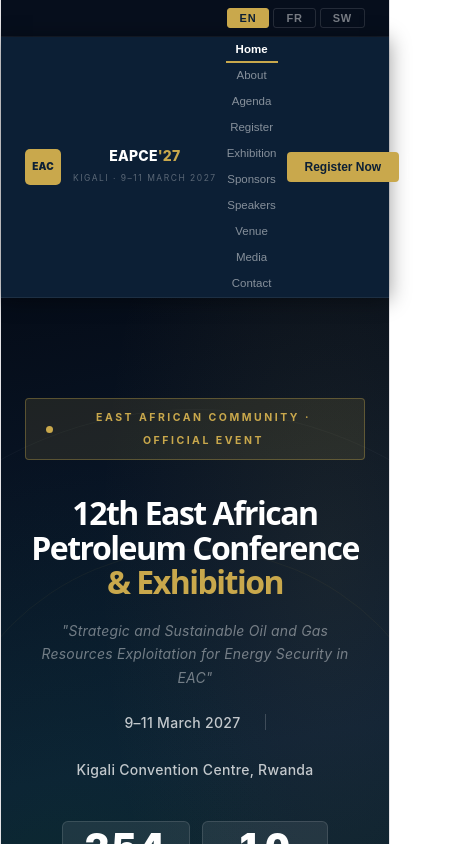
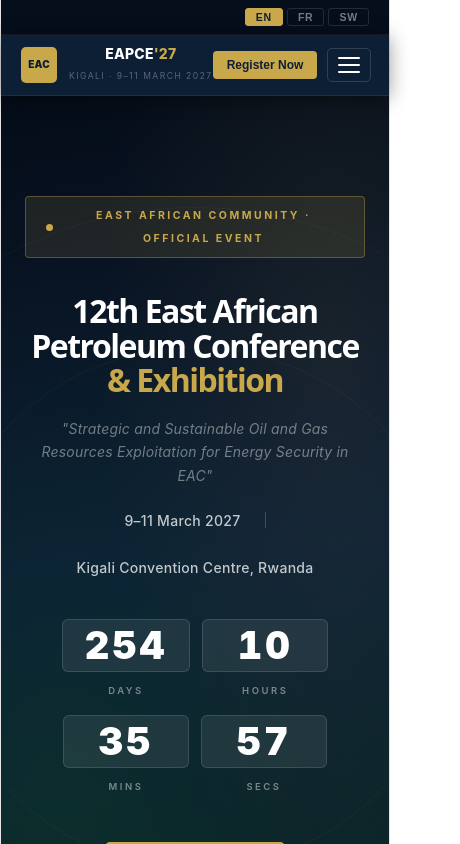
Before and after one commit to MutuzoCFoxx/eapce27-demo, a React (Vite) app: page / in a window 390 px wide. Shown: the top 844 px of the page, 460 px wide, since content can reach past the window. Built offline with nearby package versions, Linux system fonts and the light colour scheme.

Commit message:
Add responsive mobile hamburger nav (breakpoint 960px)

```diff
--- a/src/App.jsx
+++ b/src/App.jsx
@@ -346,45 +346,96 @@
 function Nav({ page, setPage }) {
   const { lang, setLang } = useContext(LangContext);
   const T = TR[lang];
+  const [menuOpen, setMenuOpen] = useState(false);
+  const [isMobile, setIsMobile] = useState(() => typeof window !== "undefined" && window.innerWidth < 960);
+
+  useEffect(() => {
+    const fn = () => setIsMobile(window.innerWidth < 960);
+    window.addEventListener("resize", fn);
+    return () => window.removeEventListener("resize", fn);
+  }, []);
+
+  useEffect(() => { setMenuOpen(false); }, [page]);
+
   const navKeys = ["Home","About","Agenda","Register","Exhibition","Sponsors","Speakers","Venue","Media","Contact"];
   const navKeyMap = { Home:"navHome", About:"navAbout", Agenda:"navAgenda", Register:"navRegister", Exhibition:"navExhibition", Sponsors:"navSponsors", Speakers:"navSpeakers", Venue:"navVenue", Media:"navMedia", Contact:"navContact" };
-  const langLabels = { en: "EN · English", fr: "FR · Français", sw: "SW · Kiswahili" };
+
   return (
     <div style={{ position: "sticky", top: 0, zIndex: 200 }}>
-      {/* Top utility bar — language switcher */}
-      <div style={{ background: "#060e1c", borderBottom: "1px solid rgba(255,255,255,0.06)", padding: "0 24px" }}>
-        <div style={{ maxWidth: 1280, margin: "0 auto", display: "flex", justifyContent: "flex-end", alignItems: "center", height: 36, gap: 4 }}>
+      {/* Language bar */}
+      <div style={{ background: "#060e1c", borderBottom: "1px solid rgba(255,255,255,0.06)", padding: "0 20px" }}>
+        <div style={{ maxWidth: 1280, margin: "0 auto", display: "flex", justifyContent: "flex-end", alignItems: "center", height: 34, gap: 4 }}>
           {["en","fr","sw"].map(l => (
             <button key={l} onClick={() => setLang(l)}
-              style={{ background: lang === l ? C.gold : "transparent", color: lang === l ? C.navy : "rgba(255,255,255,0.45)", border: `1px solid ${lang === l ? C.gold : "rgba(255,255,255,0.12)"}`, padding: "3px 12px", borderRadius: 3, cursor: "pointer", fontSize: 11, fontWeight: 700, letterSpacing: 0.8, textTransform: "uppercase", transition: "all 0.15s" }}>
+              style={{ background: lang === l ? C.gold : "transparent", color: lang === l ? C.navy : "rgba(255,255,255,0.45)", border: `1px solid ${lang === l ? C.gold : "rgba(255,255,255,0.12)"}`, padding: "2px 10px", borderRadius: 3, cursor: "pointer", fontSize: 10.5, fontWeight: 700, letterSpacing: 0.8, textTransform: "uppercase" }}>
               {l.toUpperCase()}
             </button>
           ))}
         </div>
       </div>
-      {/* Main nav */}
+
+      {/* Main nav bar */}
       <nav style={{ background: C.navy, boxShadow: "0 2px 20px rgba(0,0,0,0.4)", borderBottom: "1px solid rgba(255,255,255,0.07)" }}>
-        <div style={{ maxWidth: 1280, margin: "0 auto", padding: "0 24px", display: "flex", alignItems: "center", justifyContent: "space-between", minHeight: 62 }}>
+        <div style={{ maxWidth: 1280, margin: "0 auto", padding: "0 20px", display: "flex", alignItems: "center", justifyContent: "space-between", minHeight: 60 }}>
+
+          {/* Logo */}
           <div style={{ display: "flex", alignItems: "center", gap: 12, cursor: "pointer", flexShrink: 0 }} onClick={() => setPage("Home")}>
             <div style={{ width: 36, height: 36, borderRadius: 5, background: C.gold, display: "flex", alignItems: "center", justifyContent: "center", fontSize: 10, fontWeight: 900, color: C.navy }}>EAC</div>
             <div>
-              <div style={{ color: "#ffffff", fontWeight: 800, fontSize: 14 }}>EAPCE<span style={{ color: C.gold }}>'27</span></div>
+              <div style={{ color: "#fff", fontWeight: 800, fontSize: 14 }}>EAPCE<span style={{ color: C.gold }}>'27</span></div>
               <div style={{ color: "rgba(255,255,255,0.32)", fontSize: 8.5, letterSpacing: 1.5, textTransform: "uppercase" }}>Kigali · 9–11 March 2027</div>
             </div>
           </div>
-          <div style={{ display: "flex", alignItems: "center", gap: 0, flexWrap: "wrap", justifyContent: "center" }}>
+
+          {/* Desktop links */}
+          {!isMobile && (
+            <div style={{ display: "flex", alignItems: "center" }}>
+              {navKeys.map(p => (
+                <button key={p} onClick={() => setPage(p)}
+                  style={{ background: "transparent", color: page === p ? "#fff" : "rgba(255,255,255,0.5)", border: "none", padding: "6px 9px", cursor: "pointer", fontSize: 11.5, fontWeight: page === p ? 700 : 400, borderBottom: page === p ? `2px solid ${C.gold}` : "2px solid transparent", whiteSpace: "nowrap" }}>
+                  {T[navKeyMap[p]]}
+                </button>
+              ))}
+            </div>
+          )}
+
+          {/* Desktop right buttons */}
+          {!isMobile && (
+            <div style={{ display: "flex", gap: 8, flexShrink: 0 }}>
+              <button onClick={() => setPage("Register")} style={{ background: C.gold, color: C.navy, border: "none", padding: "8px 16px", borderRadius: 4, cursor: "pointer", fontSize: 12, fontWeight: 800, whiteSpace: "nowrap" }}>{T.registerNow}</button>
+              <button onClick={() => setPage("Admin")} style={{ background: "transparent", color: "rgba(255,255,255,0.22)", border: "1px solid rgba(255,255,255,0.1)", padding: "7px 10px", borderRadius: 4, cursor: "pointer", fontSize: 11 }}>{T.navAdmin}</button>
+            </div>
+          )}
+
+          {/* Mobile: Register + Hamburger */}
+          {isMobile && (
+            <div style={{ display: "flex", alignItems: "center", gap: 10 }}>
+              <button onClick={() => setPage("Register")} style={{ background: C.gold, color: C.navy, border: "none", padding: "7px 14px", borderRadius: 4, cursor: "pointer", fontSize: 12, fontWeight: 800, whiteSpace: "nowrap" }}>{T.registerNow}</button>
+              <button onClick={() => setMenuOpen(o => !o)}
+                aria-label="Menu"
+                style={{ background: menuOpen ? "rgba(201,168,76,0.15)" : "transparent", border: `1px solid ${menuOpen ? C.gold : "rgba(255,255,255,0.15)"}`, padding: "8px 10px", borderRadius: 5, cursor: "pointer", display: "flex", flexDirection: "column", gap: 5, alignItems: "center", justifyContent: "center" }}>
+                <span style={{ display: "block", width: 22, height: 2, background: menuOpen ? C.gold : "#fff", borderRadius: 2, transform: menuOpen ? "rotate(45deg) translateY(7px)" : "none", transition: "all 0.2s" }} />
+                <span style={{ display: "block", width: 22, height: 2, background: menuOpen ? "transparent" : "#fff", borderRadius: 2, opacity: menuOpen ? 0 : 1, transition: "all 0.2s" }} />
+                <span style={{ display: "block", width: 22, height: 2, background: menuOpen ? C.gold : "#fff", borderRadius: 2, transform: menuOpen ? "rotate(-45deg) translateY(-7px)" : "none", transition: "all 0.2s" }} />
+              </button>
+            </div>
+          )}
+        </div>
+
+        {/* Mobile dropdown */}
+        {isMobile && menuOpen && (
+          <div style={{ background: "#08172a", borderTop: `2px solid ${C.gold}` }}>
             {navKeys.map(p => (
               <button key={p} onClick={() => setPage(p)}
-                style={{ background: "transparent", color: page === p ? "#ffffff" : "rgba(255,255,255,0.5)", border: "none", padding: "6px 10px", cursor: "pointer", fontSize: 11.5, fontWeight: page === p ? 700 : 400, borderBottom: page === p ? `2px solid ${C.gold}` : "2px solid transparent", whiteSpace: "nowrap" }}>
+                style={{ display: "block", width: "100%", textAlign: "left", background: page === p ? "rgba(201,168,76,0.1)" : "transparent", color: page === p ? C.gold : "rgba(255,255,255,0.72)", border: "none", borderLeft: page === p ? `4px solid ${C.gold}` : "4px solid transparent", padding: "14px 24px", cursor: "pointer", fontSize: 15, fontWeight: page === p ? 700 : 400, borderBottom: "1px solid rgba(255,255,255,0.04)" }}>
                 {T[navKeyMap[p]]}
               </button>
             ))}
-          </div>
-          <div style={{ display: "flex", gap: 8, flexShrink: 0 }}>
-            <button onClick={() => setPage("Register")} style={{ background: C.gold, color: C.navy, border: "none", padding: "8px 18px", borderRadius: 4, cursor: "pointer", fontSize: 12, fontWeight: 800, whiteSpace: "nowrap" }}>{T.registerNow}</button>
-            <button onClick={() => setPage("Admin")} style={{ background: "transparent", color: "rgba(255,255,255,0.22)", border: "1px solid rgba(255,255,255,0.1)", padding: "7px 10px", borderRadius: 4, cursor: "pointer", fontSize: 11 }}>{T.navAdmin}</button>
-          </div>
-        </div>
+            <div style={{ padding: "14px 20px 20px" }}>
+              <button onClick={() => setPage("Admin")} style={{ width: "100%", background: "transparent", color: "rgba(255,255,255,0.35)", border: "1px solid rgba(255,255,255,0.1)", padding: "11px", borderRadius: 5, cursor: "pointer", fontSize: 13 }}>{T.navAdmin}</button>
+            </div>
+          </div>
+        )}
       </nav>
     </div>
   );
```
